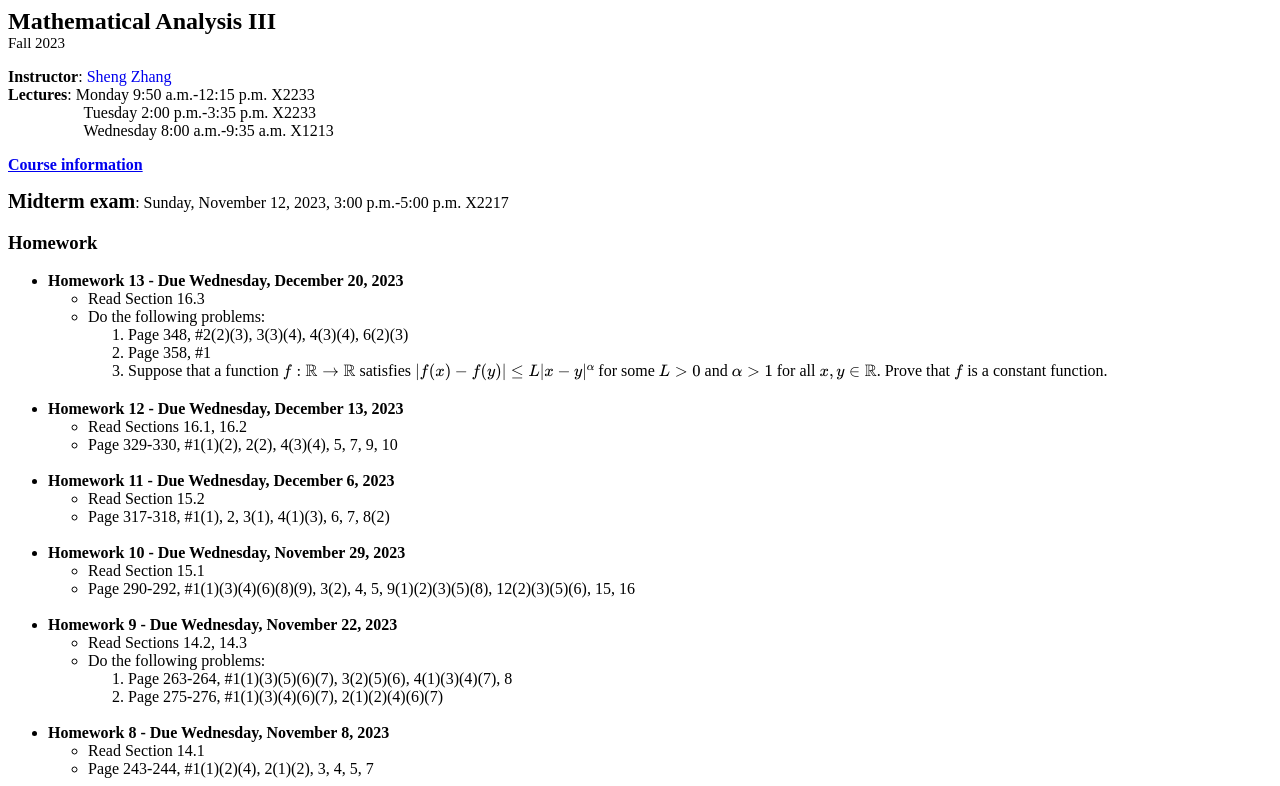
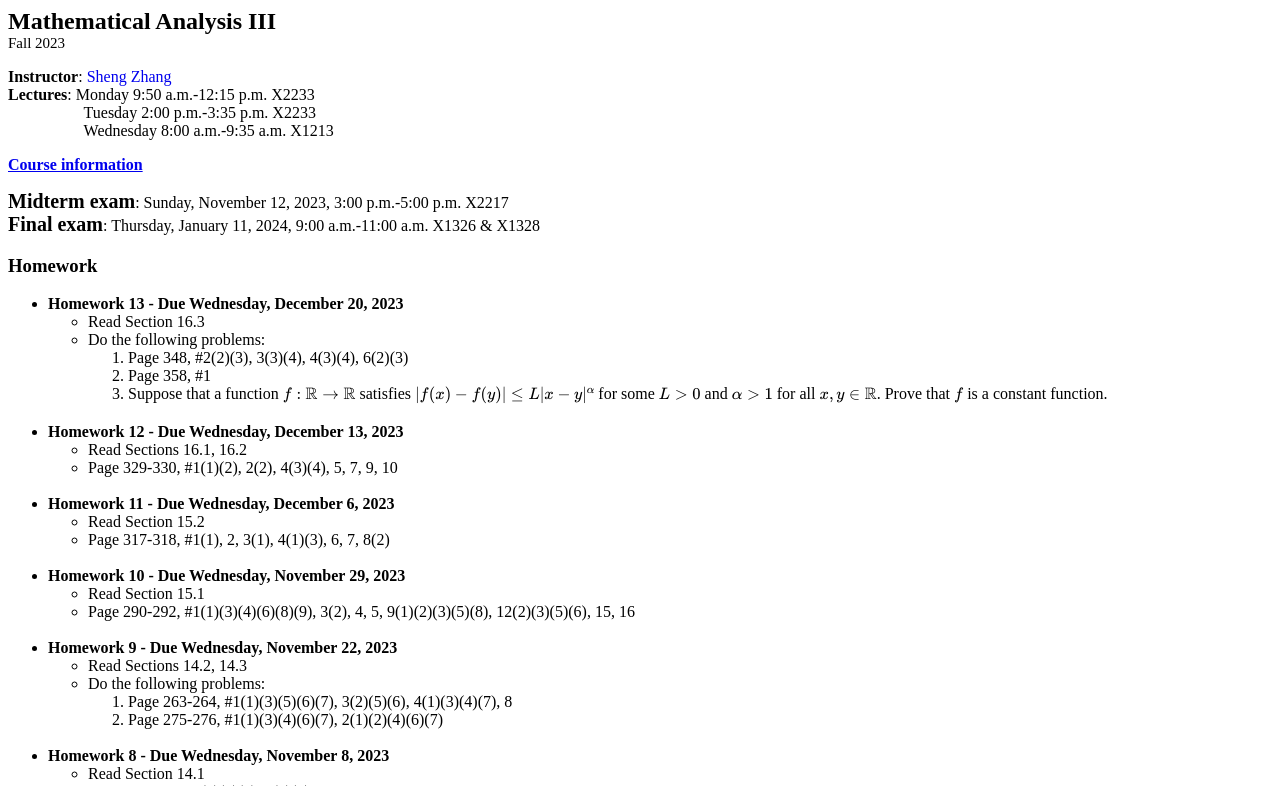
Before and after one commit to z1986s/z1986s.github.io, a plain HTML site: page MA_III.htm in a window 1280 px wide. Shown: the top 786 px of the page. Drawn offline with nearby package versions, Linux system fonts and the light colour scheme; some packages are replaced by stand-ins of ours.

Commit message:
Add files via upload

```diff
--- a/MA_III.htm
+++ b/MA_III.htm
@@ -29,9 +29,8 @@
 
 <p>
 <b style="font-size:20">Midterm exam</b>: Sunday, November 12, 2023, 3:00 p.m.-5:00 p.m. X2217</br>
-<!--
-<b style="font-size:20">Final exam</b>: Wednesday, June 28, 2023, 9:00 a.m.-11:00 a.m. X2215
---->
+<b style="font-size:20">Final exam</b>: Thursday, January 11, 2024, 9:00 a.m.-11:00 a.m. X1326 & X1328
+
 </p>
 
 <h3>Homework</h3>
```
